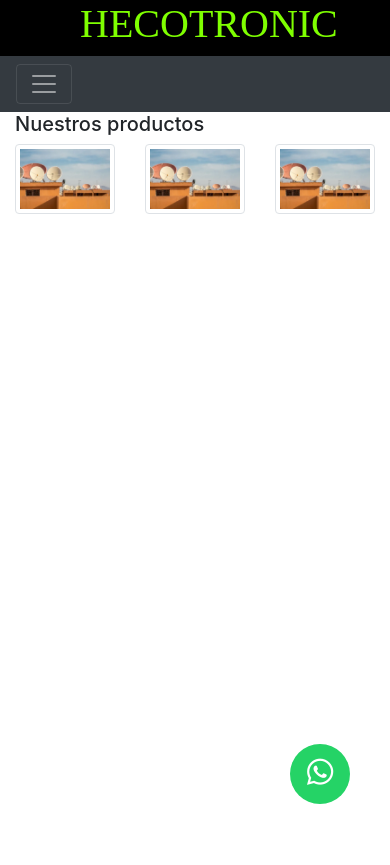
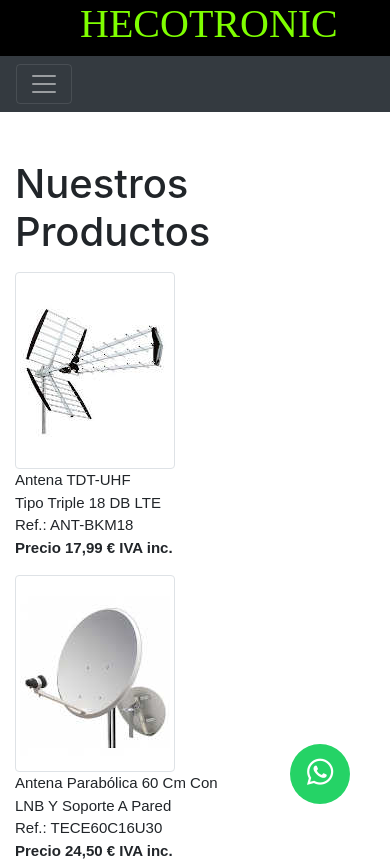
Before and after one commit to sergiodeveloper19/ProyectoNavidad, a plain HTML site: page tienda.html in a window 390 px wide. Shown: the top 865 px of the page. Before the commit the page ends 844 px from the top, so only its background shows below. Drawn offline with nearby package versions, Linux system fonts and the light colour scheme; a web font is replaced by a local one.

Commit message:
responsive de imagenes de tienda

```diff
--- a/style.css
+++ b/style.css
@@ -29,6 +29,10 @@
          text-align: center;
          font-size: 30px;
          z-index: 100;
+     }
+     .letratienda {
+         font-size: 15px;
+         font-family: sans-serif;
      }
 
 }
@@ -62,6 +66,10 @@
           font-size: 50px;
           z-index: 100;
       }
+      .letratienda {
+          font-size: 20px;
+          font-family: sans-serif;
+      }
     }
 
 
--- a/tienda.html
+++ b/tienda.html
@@ -49,28 +49,45 @@
         </div>
         <!--Whatsapp-->
         <a href="https://wa.me/722619709?" class="whatsapp" target="_blank"> <i class="fa fa-whatsapp whatsapp-icon"></i></a>
-        <div class="container">
-            <h5>Nuestros productos</h5>
-            <div class="row">
-                <div class="col-4">
+        <div class="container mt-5">
+            <h1>Nuestros Productos</h1>
+            <div class="row mt-3 letratienda">
+                <div class="col-12 col-md-4">
                     <picture>
-                        <source srcset="imagenes/tienda-antenatele.jpg" media="(min-width:600px)" alt="antenaterrestre">
-                        <source srcset="imagenes/antenas_400.webp" media="(max-width:600px)" alt="Antenas">
+                        <source srcset="imagenes/tienda-antenatele.jpg" media="(min-width:600px)"  alt="antenaterrestre">
+                        <source srcset="imagenes/tienda-antenatele-mobile.jpg" media="(max-width:600px)" alt="antenaterrestre">
                         <img src="imagenes/antenas_1950x1300.webp" class="img-thumbnail" alt="Antenas">
+                        <p class="text-left">Antena TDT-UHF <br>
+                             Tipo Triple 18 DB LTE <br>
+                        Ref.: ANT-BKM18 <br>
+
+                       <b>Precio 17,99 € IVA inc.</b> </p>
                     </picture>
                 </div>
-                <div class="col-4">
+                <div class="col-12 col-md-4">
                     <picture>
-                        <source srcset="imagenes/tienda-parabolica.jpg" media="(min-width:600px)" alt="parabolica">
-                        <source srcset="imagenes/antenas_400.webp" media="(max-width:600px)" alt="Antenas">
-                        <img src="imagenes/antenas_1950x1300.webp" class="img-thumbnail" alt="Antenas">
+                        <source srcset="imagenes/tienda-parabolica.jpg"  media="(min-width:600px)" alt="parabolica">
+                        <source srcset="imagenes/tienda-parabolica-mobile.jpg" media="(max-width:600px)" alt="antenaterrestre">
+                        <img src="imagenes/tienda-parabolica.jpg" class="img-thumbnail" alt="Antenas">
+                        <p class="text-left">
+                            Antena Parabólica 60 Cm Con <br> LNB Y Soporte A Pared <br>
+                            Ref.: TECE60C16U30 <br>
+
+                            <b>Precio 24,50 € IVA inc.</b>
+                        </p>
                     </picture>
                 </div>
-                <div class="col-4">
+                <div class="col-12 col-md-4 text-align-center">
                     <picture>
                         <source srcset="imagenes/tienda-televes.jpg" media="(min-width:600px)" alt="parabolica-televes">
-                        <source srcset="imagenes/antenas_400.webp" media="(max-width:600px)" alt="Antenas">
-                        <img src="imagenes/antenas_1950x1300.webp" class="img-thumbnail" alt="Antenas">
+                        <source srcset="imagenes/tienda-televes-mobile.jpg" media="(max-width:600px)" alt="antenaterrestre">
+                        <img src="imagenes/tienda-televes.jpg" class="img-thumbnail" alt="Antenas">
+                        <p class="text-left">
+                            Parábola Offset Alta Calidad <br> QSD 85 Aluminio <br>
+                            Ref.: 7903 <br>
+
+                           <b>Precio 175,00 € IVA inc.</b>
+                        </p>
                     </picture>
                 </div>
             </div>
```
Also changed, not shown: imagenes/tienda-antenatele-mobile.jpg (added), imagenes/tienda-parabolica-mobile.jpg (added), imagenes/tienda-televes-mobile.jpg (added).
